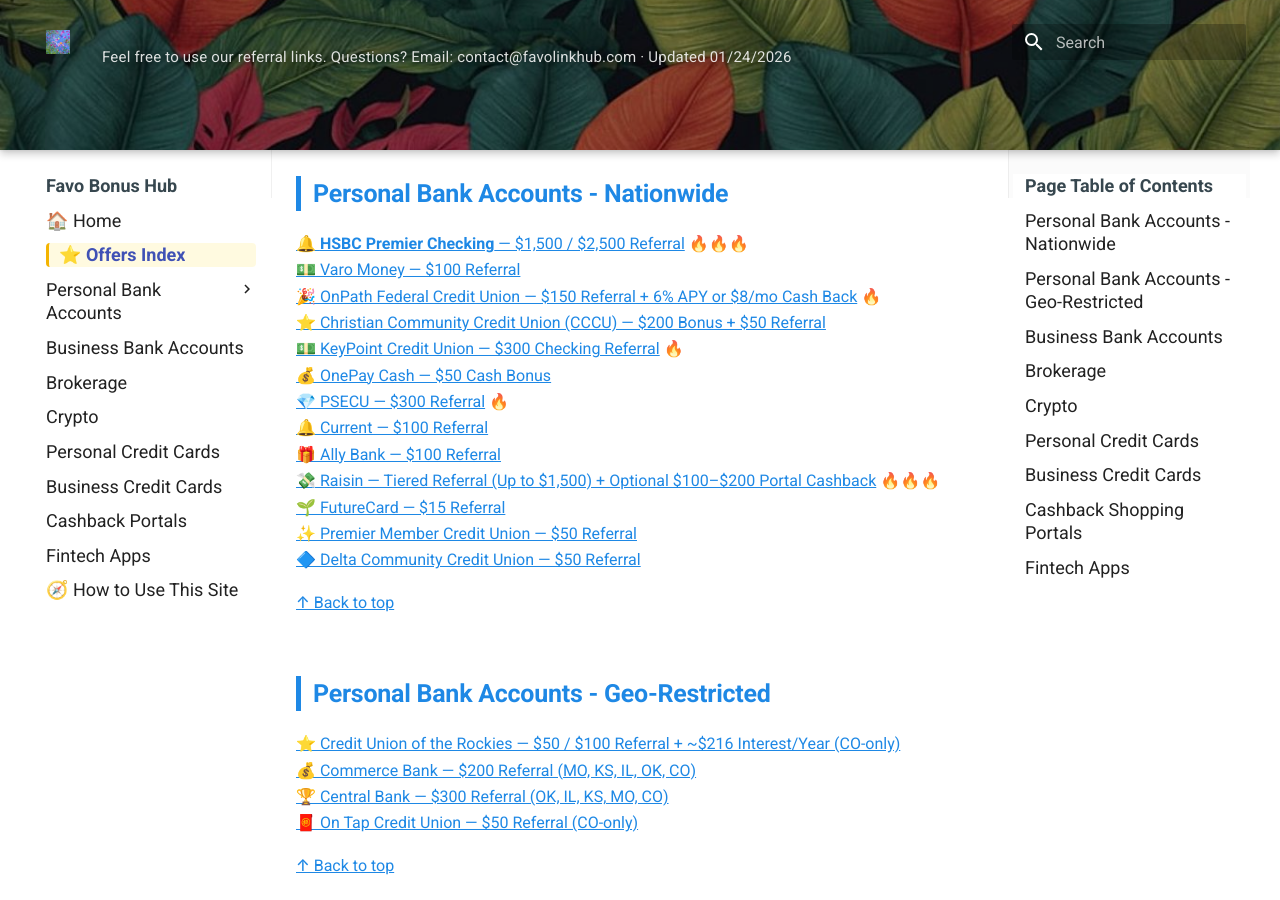
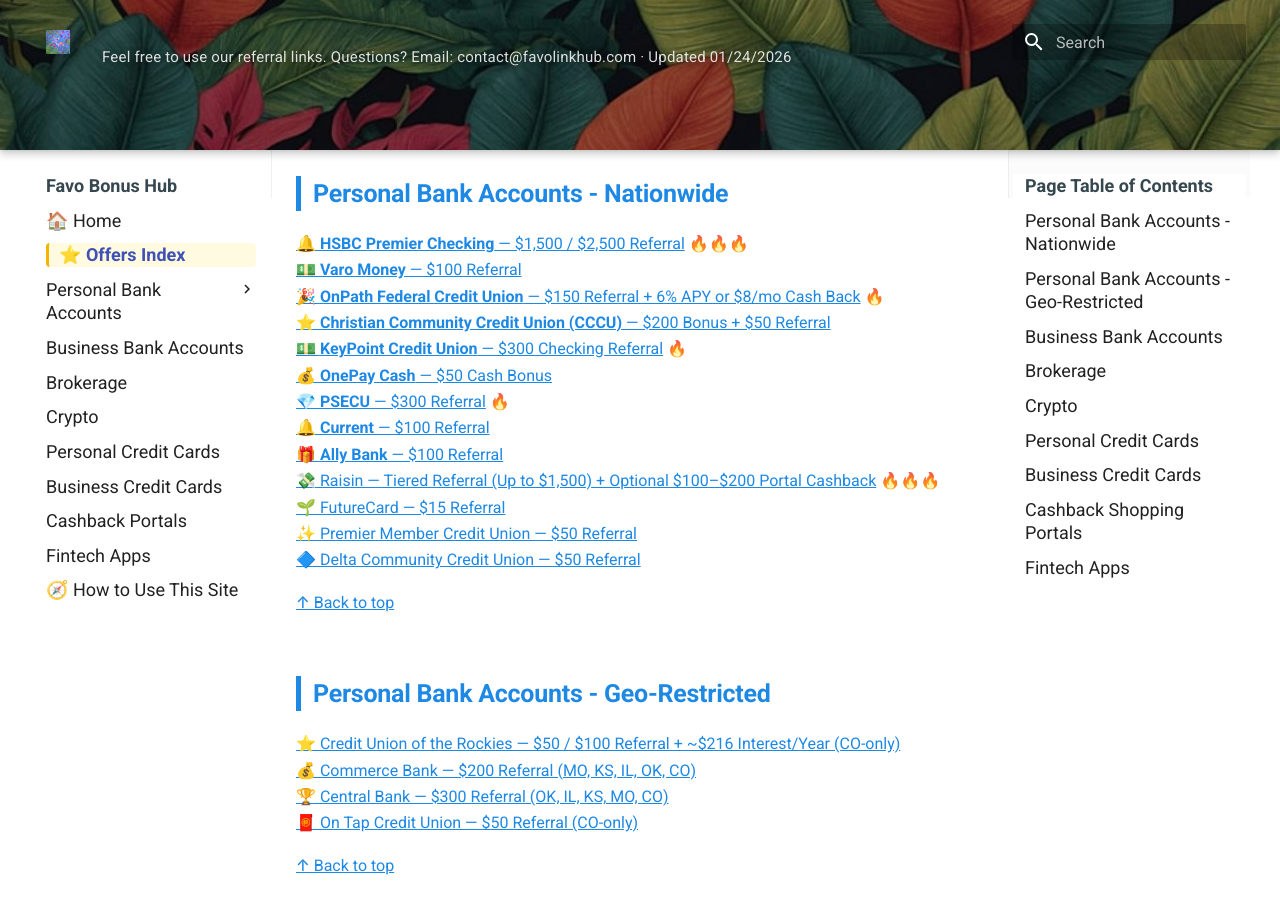
Before and after one commit to whispersofzephyr/favolinkhub-site, an MkDocs documentation site: the page built from docs/offers-index.md, in a window 1280 px wide and 900 px high, scrolled down 336 px. Built offline with MkDocs 1.6.1 and Material for MkDocs 9.7.7, drawn with Linux system fonts in a browser that asks for light colours.

```diff
--- a/docs/offers-index.md
+++ b/docs/offers-index.md
@@ -13,14 +13,14 @@ All current offers, organized by categories:
 ## Personal Bank Accounts - Nationwide
 
 [🔔 **HSBC Premier Checking** — $1,500 / $2,500 Referral](personal-bank-nationwide.md#hsbc-premier-checking) 🔥🔥🔥
-[💵 Varo Money — $100 Referral](personal-bank-nationwide.md#varo-money)
-[🎉 OnPath Federal Credit Union — $150 Referral + 6% APY or $8/mo Cash Back](personal-bank-nationwide.md#onpath-fcu) 🔥
-[⭐ Christian Community Credit Union (CCCU) — $200 Bonus + $50 Referral](personal-bank-nationwide.md#cccu)
-[💵 KeyPoint Credit Union — $300 Checking Referral](personal-bank-nationwide.md#keypoint-cu) 🔥
-[💰 OnePay Cash — $50 Cash Bonus](personal-bank-nationwide.md#onepay-cash)
-[💎 PSECU — $300 Referral](personal-bank-nationwide.md#psecu) 🔥
-[🔔 Current — $100 Referral](personal-bank-nationwide.md#current)
-[🎁 Ally Bank — $100 Referral](personal-bank-nationwide.md#ally-bank)
+[💵 **Varo Money** — $100 Referral](personal-bank-nationwide.md#varo-money)
+[🎉 **OnPath Federal Credit Union** — $150 Referral + 6% APY or $8/mo Cash Back](personal-bank-nationwide.md#onpath-fcu) 🔥
+[⭐ **Christian Community Credit Union (CCCU)** — $200 Bonus + $50 Referral](personal-bank-nationwide.md#cccu)
+[💵 **KeyPoint Credit Union** — $300 Checking Referral](personal-bank-nationwide.md#keypoint-cu) 🔥
+[💰 **OnePay Cash** — $50 Cash Bonus](personal-bank-nationwide.md#onepay-cash)
+[💎 **PSECU** — $300 Referral](personal-bank-nationwide.md#psecu) 🔥
+[🔔 **Current** — $100 Referral](personal-bank-nationwide.md#current)
+[🎁 **Ally Bank** — $100 Referral](personal-bank-nationwide.md#ally-bank)
 [💸 Raisin — Tiered Referral (Up to $1,500) + Optional $100–$200 Portal Cashback](personal-bank-nationwide.md#raisin) 🔥🔥🔥
 [🌱 FutureCard — $15 Referral](personal-bank-nationwide.md#futurecard)
 [✨ Premier Member Credit Union — $50 Referral](personal-bank-nationwide.md#premier-member-cu)
```
